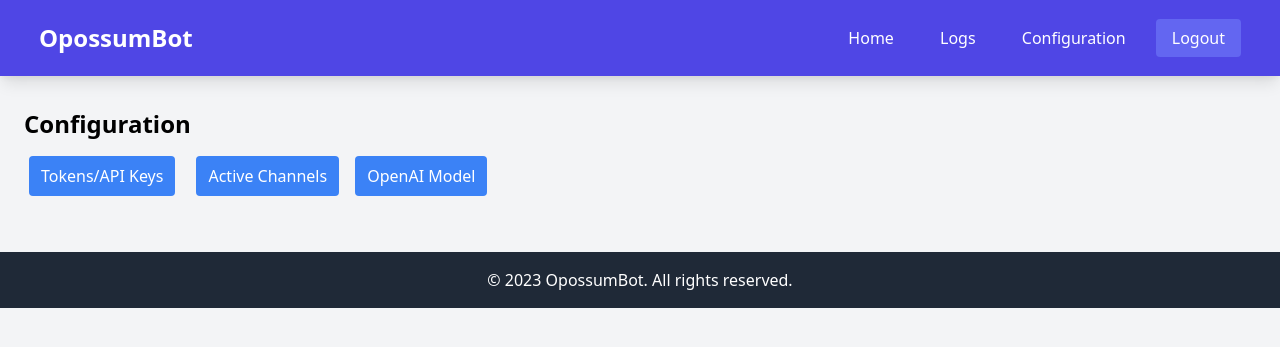
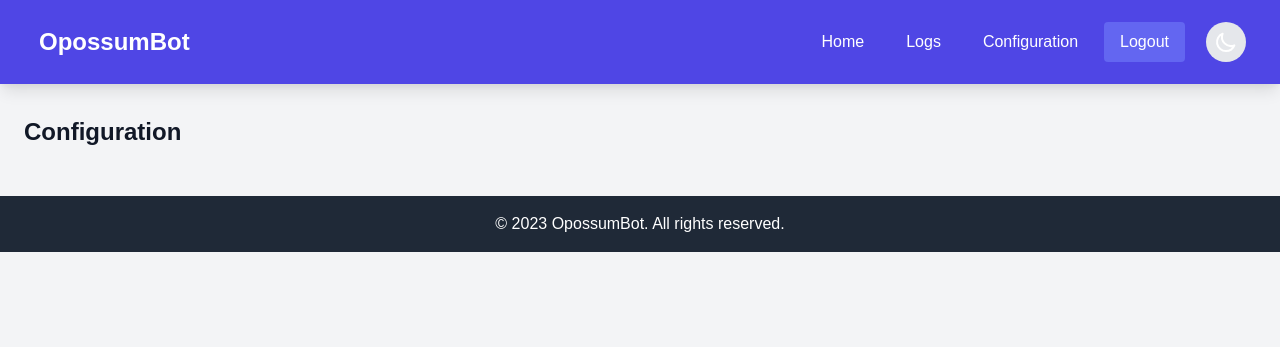
Before and after one commit to GraysLawson/opossum, a Flask app: page /config in a window 1280 px wide. Shown: the top 347 px of the page. Run offline with Flask 3, Linux system fonts and the light colour scheme; a user stored in the database is signed in; parts of the project's set-up code (start-up, migrations or seed data) failed here and were passed over.

Commit message:
modified:   website/app.py 	new file:   website/config.py 	modified:   website/static/styles.css 	modified:   website/templates/base.html 	modified:   website/templates/config.html 	modified:   website/utils.py

```diff
--- a/website/app.py
+++ b/website/app.py
@@ -1,15 +1,14 @@
 from flask import Flask, render_template, request, redirect, url_for, session, flash, Response
-from flask_discord import DiscordOAuth2Session, requires_authorization, Unauthorized
+from flask_login import LoginManager, UserMixin, login_user, logout_user, current_user
+from werkzeug.middleware.proxy_fix import ProxyFix
 import os
 import redis
 import json
 from datetime import datetime
 from functools import wraps
-from flask_login import LoginManager, UserMixin, login_user, logout_user, current_user
-from werkzeug.middleware.proxy_fix import ProxyFix
 import time
-from utils import get_redis_connection
 from models import User
+from config import discord, init_discord
 
 app = Flask(__name__)
 
@@ -33,10 +32,9 @@
 else:
     # Enforce HTTPS in production
     app.config['OAUTHLIB_INSECURE_TRANSPORT'] = 0
-    # Apply ProxyFix to handle reverse proxy headers
     app.wsgi_app = ProxyFix(app.wsgi_app, x_proto=1, x_host=1)
 
-discord = DiscordOAuth2Session(app)
+init_discord(app)
 
 login_manager = LoginManager()
 login_manager.init_app(app)
--- /dev/null
+++ b/website/config.py
@@ -0,0 +1,6 @@
+from flask_discord import DiscordOAuth2Session
+
+discord = DiscordOAuth2Session()
+
+def init_discord(app):
+    discord.init_app(app)
--- a/website/static/styles.css
+++ b/website/static/styles.css
@@ -5,13 +5,10 @@
 }
 
 header, footer {
-    background-color: #222;
-    color: #fff;
     padding: 10px;
 }
 
 nav a {
-    color: #fff;
     text-decoration: none;
     margin: 0 5px;
 }
--- a/website/templates/base.html
+++ b/website/templates/base.html
@@ -6,12 +6,26 @@
     <title>OpossumBot - Discord Image Analysis</title>
     <link href="https://cdn.jsdelivr.net/npm/tailwindcss@2.2.19/dist/tailwind.min.css" rel="stylesheet">
     <link rel="stylesheet" href="{{ url_for('static', filename='styles.css') }}">
+    <script>
+        function toggleTheme() {
+            const html = document.documentElement;
+            html.classList.toggle('dark');
+            localStorage.setItem('theme', html.classList.contains('dark') ? 'dark' : 'light');
+        }
+
+        document.addEventListener('DOMContentLoaded', () => {
+            const theme = localStorage.getItem('theme');
+            if (theme === 'dark' || (!theme && window.matchMedia('(prefers-color-scheme: dark)').matches)) {
+                document.documentElement.classList.add('dark');
+            }
+        });
+    </script>
 </head>
-<body class="bg-gray-100 font-sans">
-    <header class="bg-indigo-600 text-white shadow-lg">
+<body class="bg-gray-100 dark:bg-gray-900 text-gray-900 dark:text-gray-100 transition-colors duration-200">
+    <header class="bg-indigo-600 dark:bg-indigo-800 text-white shadow-lg">
         <nav class="container mx-auto px-6 py-3 flex justify-between items-center">
             <a href="{{ url_for('index') }}" class="text-2xl font-bold">OpossumBot</a>
-            <div>
+            <div class="flex items-center">
                 <a href="{{ url_for('index') }}" class="px-4 py-2 hover:text-indigo-200">Home</a>
                 {% if current_user.is_authenticated %}
                     <a href="{{ url_for('logs') }}" class="px-4 py-2 hover:text-indigo-200">Logs</a>
@@ -20,13 +34,27 @@
                 {% else %}
                     <a href="{{ url_for('login') }}" class="px-4 py-2 bg-indigo-500 rounded hover:bg-indigo-400">Login</a>
                 {% endif %}
+                <button onclick="toggleTheme()" class="ml-4 p-2 rounded-full bg-gray-200 dark:bg-gray-700">
+                    <svg xmlns="http://www.w3.org/2000/svg" class="h-6 w-6" fill="none" viewBox="0 0 24 24" stroke="currentColor">
+                        <path stroke-linecap="round" stroke-linejoin="round" stroke-width="2" d="M20.354 15.354A9 9 0 018.646 3.646 9.003 9.003 0 0012 21a9.003 9.003 0 008.354-5.646z" />
+                    </svg>
+                </button>
             </div>
         </nav>
     </header>
+    {% if current_user.is_authenticated and request.endpoint == 'config' %}
+    <div class="bg-gray-200 dark:bg-gray-800 py-2">
+        <div class="container mx-auto px-6 flex space-x-4">
+            <a href="{{ url_for('config_tokens') }}" class="text-sm px-3 py-1 bg-indigo-500 text-white rounded hover:bg-indigo-600">Tokens/API Keys</a>
+            <a href="{{ url_for('config_channels') }}" class="text-sm px-3 py-1 bg-indigo-500 text-white rounded hover:bg-indigo-600">Active Channels</a>
+            <a href="{{ url_for('config_model') }}" class="text-sm px-3 py-1 bg-indigo-500 text-white rounded hover:bg-indigo-600">OpenAI Model</a>
+        </div>
+    </div>
+    {% endif %}
     <main class="container mx-auto px-6 py-8">
         {% block content %}{% endblock %}
     </main>
-    <footer class="bg-gray-800 text-white py-4">
+    <footer class="bg-gray-800 dark:bg-gray-950 text-white py-4">
         <div class="container mx-auto px-6 text-center">
             <p>&copy; 2023 OpossumBot. All rights reserved.</p>
         </div>
--- a/website/templates/config.html
+++ b/website/templates/config.html
@@ -3,13 +3,5 @@
 {% block content %}
 <h2 class="text-2xl font-bold mb-4">Configuration</h2>
 
-<div class="mb-6">
-    <nav class="flex space-x-4">
-        <a href="{{ url_for('config_tokens') }}" class="px-3 py-2 bg-blue-500 text-white rounded hover:bg-blue-600">Tokens/API Keys</a>
-        <a href="{{ url_for('config_channels') }}" class="px-3 py-2 bg-blue-500 text-white rounded hover:bg-blue-600">Active Channels</a>
-        <a href="{{ url_for('config_model') }}" class="px-3 py-2 bg-blue-500 text-white rounded hover:bg-blue-600">OpenAI Model</a>
-    </nav>
-</div>
-
 {% block config_content %}{% endblock %}
 {% endblock %}
```
Also changed, not shown: other parts of website/static/styles.css (+41 -0 lines), website/utils.py (+6 -8 lines).
